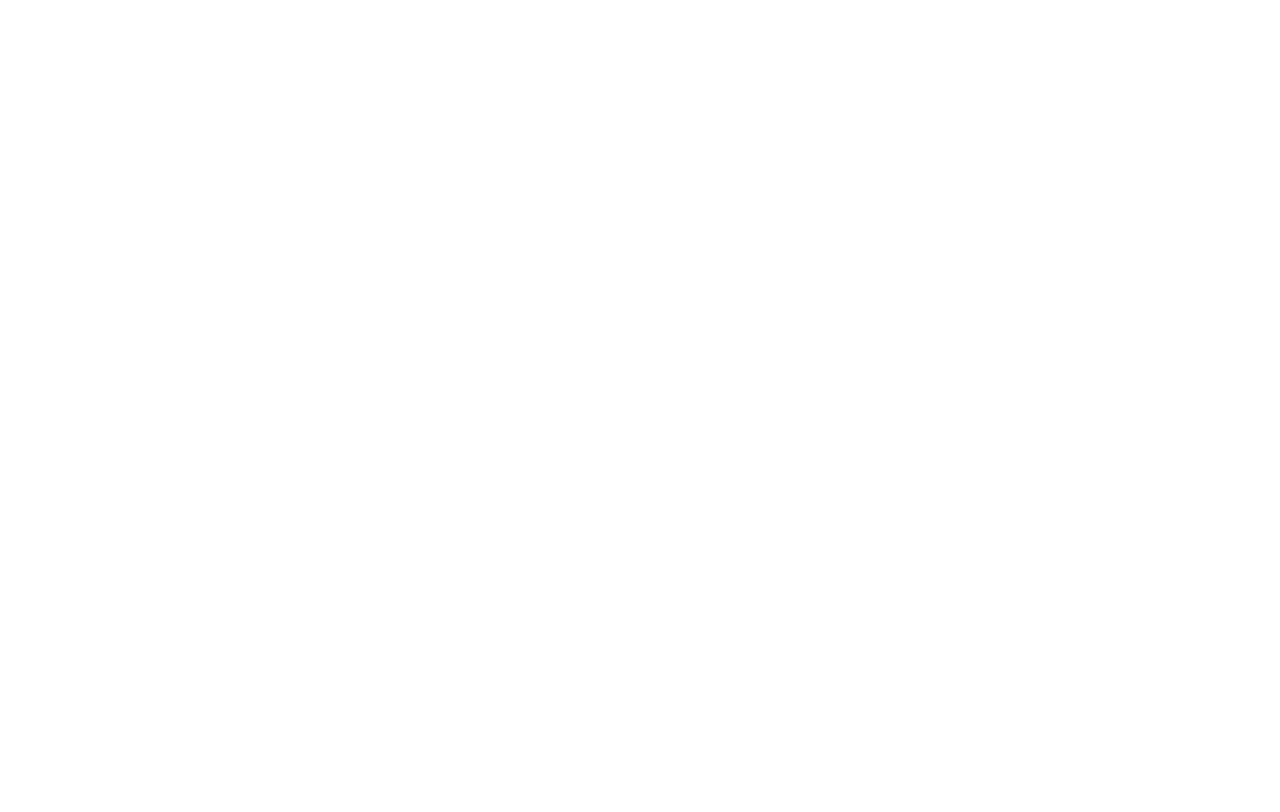
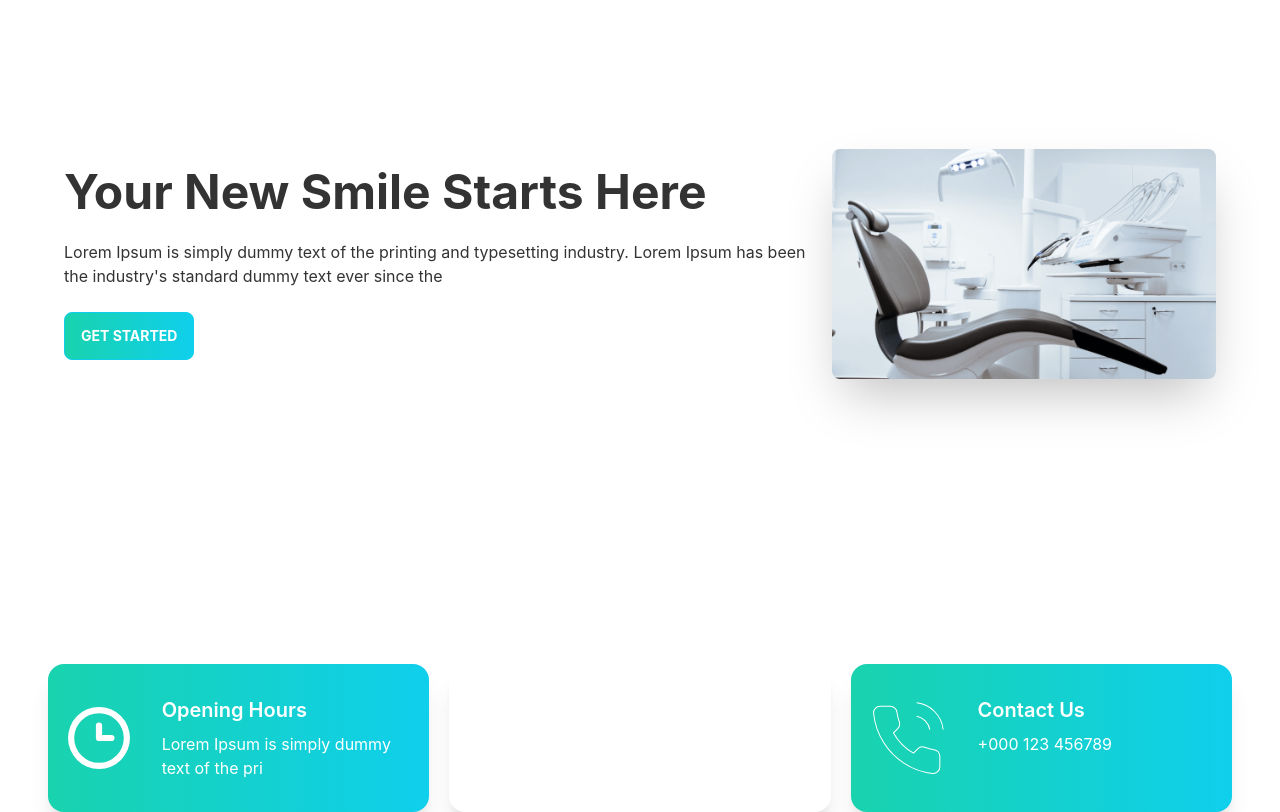
Before and after one commit to hira480/doctors-portal-client, a React (Create React App) app: page / in a window 1280 px wide. Shown: the part 200-1012 px from the top of the page. Before the commit the page ends 800 px from the top, so only its background shows below. Built offline with nearby package versions, Linux system fonts and the light colour scheme.

Commit message:
banner added

```diff
--- /dev/null
+++ b/src/Pages/Home/Banner.js
@@ -0,0 +1,19 @@
+import React from 'react';
+import chair from '../../assets/images/chair.png';
+
+const Banner = () => {
+    return (
+        <div class="hero min-h-screen px-12 ">
+            <div class="hero-content flex-col lg:flex-row-reverse">
+                <img src={chair} class="max-w-sm rounded-lg shadow-2xl" />
+                <div>
+                    <h1 class="text-5xl font-bold">Your New Smile Starts <span>Here</span></h1>
+                    <p class="py-6">Lorem Ipsum is simply dummy text of the printing and typesetting industry. Lorem Ipsum has been the industry's standard dummy text ever since the</p>
+                    <button class="btn btn-primary uppercase text-white font-bold bg-gradient-to-r from-secondary to-primary">Get Started</button>
+                </div>
+            </div>
+        </div>
+    );
+};
+
+export default Banner;
--- a/src/Pages/Home/Home.js
+++ b/src/Pages/Home/Home.js
@@ -1,9 +1,14 @@
 import React from 'react';
+import Banner from './Banner';
+import Info from './Info';
+
+
 
 const Home = () => {
     return (
         <div>
-            <h2>This is home</h2>
+            <Banner></Banner>
+            <Info></Info>
         </div>
     );
 };
--- /dev/null
+++ b/src/Pages/Home/Info.js
@@ -0,0 +1,18 @@
+import React from 'react';
+import InfoCard from './InfoCard';
+import clock from '../../assets/icons/clock.svg';
+import marker from '../../assets/icons/marker.svg';
+import phone from '../../assets/icons/phone.svg';
+
+
+const Info = () => {
+    return (
+        <div className='grid grid-cols-1 lg:grid-cols-3 gap-5 px-12'>
+            <InfoCard bgClass='bg-gradient-to-r from-secondary to-primary' cardTitel='Opening Hours' detail='Lorem Ipsum is simply dummy text of the pri' img={clock}></InfoCard>
+            <InfoCard bgClass='bg-accent' cardTitel='Our Location' detail='Brooklyn, NY 10036, United States' img={marker}></InfoCard>
+            <InfoCard bgClass='bg-gradient-to-r from-secondary to-primary' cardTitel='Contact Us' detail='+000 123 456789' img={phone}></InfoCard>
+        </div>
+    );
+};
+
+export default Info;
--- /dev/null
+++ b/src/Pages/Home/InfoCard.js
@@ -0,0 +1,15 @@
+import React from 'react';
+
+const InfoCard = ({ img, cardTitel, detail, bgClass }) => {
+    return (
+        <div class={`card lg:card-side bg-base-100 shadow-xl ${bgClass}`}>
+            <figure className='pl-5'><img src={img} alt="Album" /></figure>
+            <div class="card-body text-white">
+                <h2 class="card-title">{cardTitel}</h2>
+                <p>{detail}</p>
+            </div>
+        </div>
+    );
+};
+
+export default InfoCard;
```
